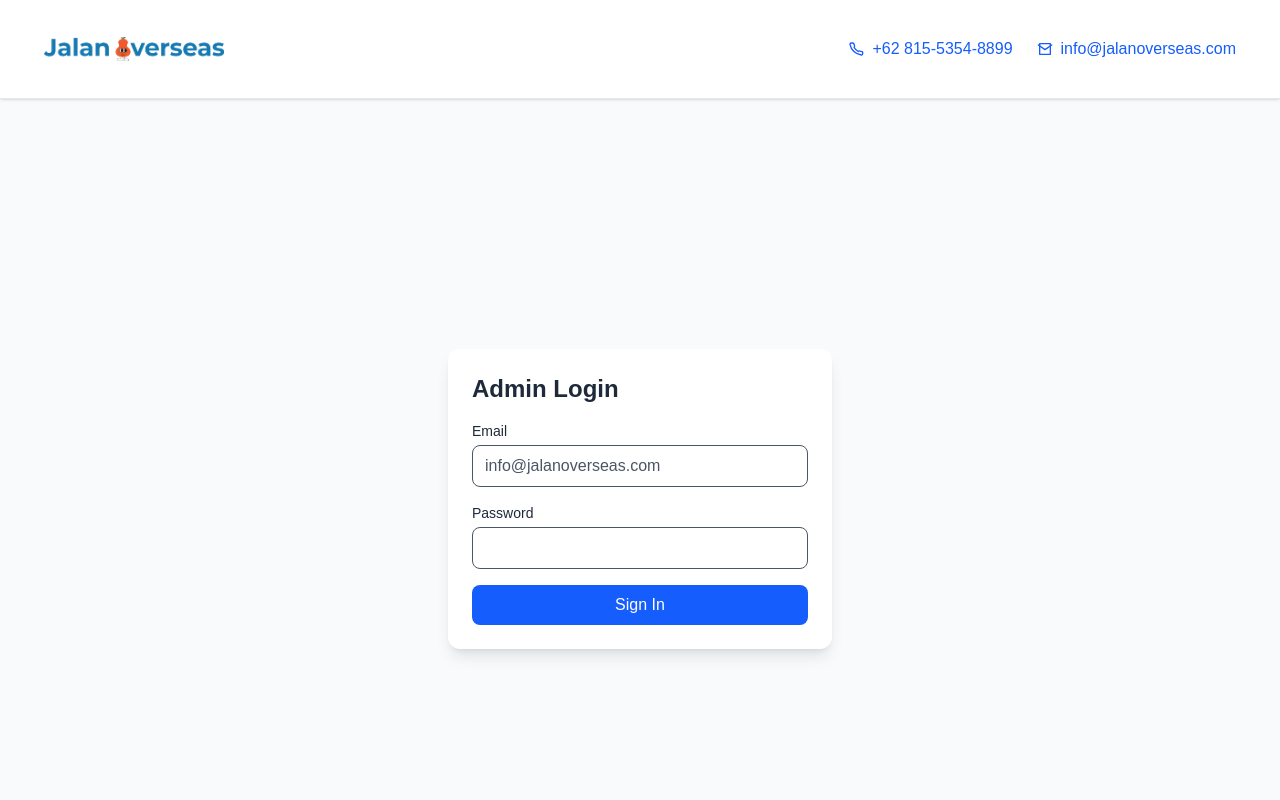
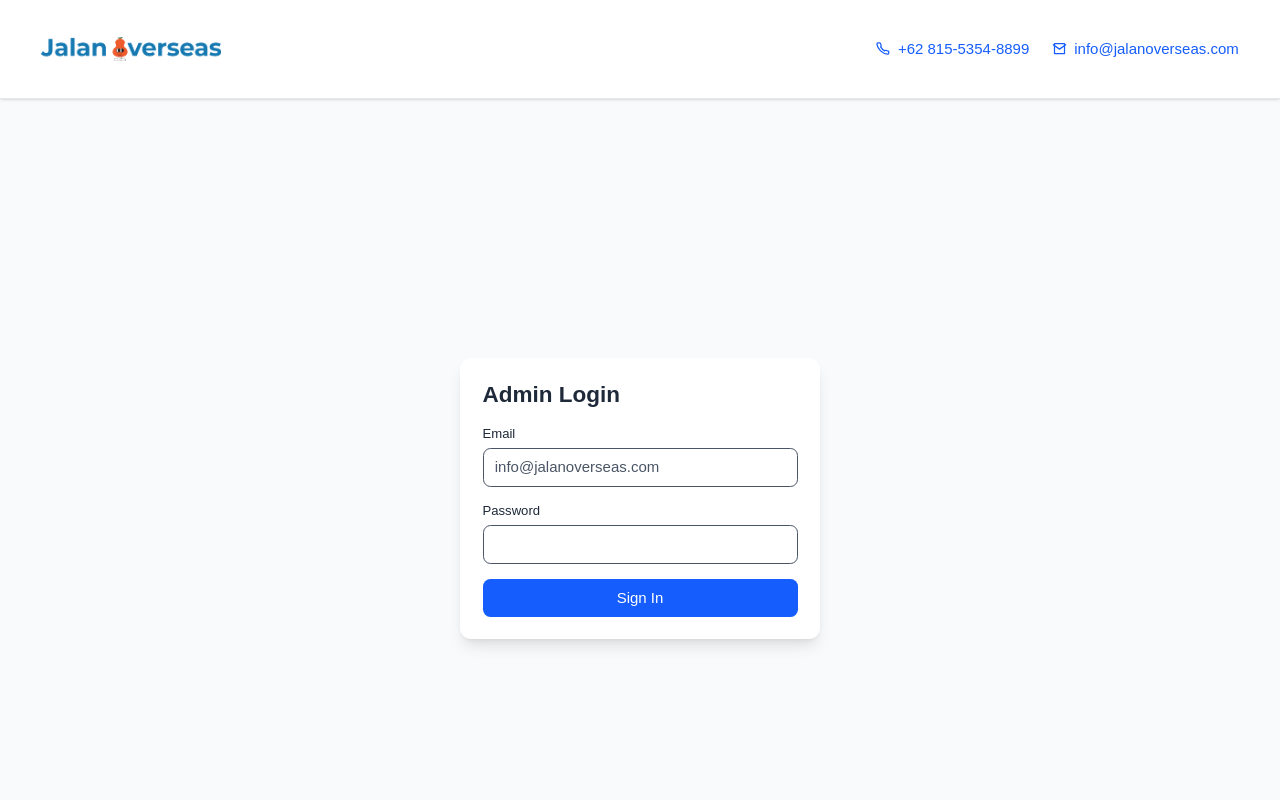
Before and after one commit to ardhitosen/travel-website, a Next.js app: page /login in a window 1280 px wide. Shown: the top 800 px of the page. Built offline with nearby package versions, Linux system fonts and the light colour scheme; a web font is replaced by a local one.

Commit message:
feat: change font sizes

```diff
--- a/app/globals.css
+++ b/app/globals.css
@@ -17,6 +17,11 @@
   --font-sans: 'Mondstadt', -apple-system, BlinkMacSystemFont, 'Segoe UI', Roboto, 'Helvetica Neue', Arial, 'Noto Sans', 'Apple Color Emoji', 'Segoe UI Emoji', 'Segoe UI Symbol', sans-serif;
 }
 
+/* Make overall rem sizing slightly smaller (16px -> 15px) so Tailwind's rem-based scales step down */
+html {
+  font-size: 93.75%; /* 16px * 0.9375 = 15px */
+}
+
 
 @media (prefers-color-scheme: dark) {
   :root {
--- a/app/page.tsx
+++ b/app/page.tsx
@@ -263,7 +263,7 @@ return (
                  {
                    icon: "📋",
                    title: "Visa",
-                   description: "Check available visa requirements and application procedures.",
+                   description: "Check available visa requirements and applications.",
                   action: () => router.push('/visa'),
                    color: "from-blue-600 to-blue-700"
                  },
```
